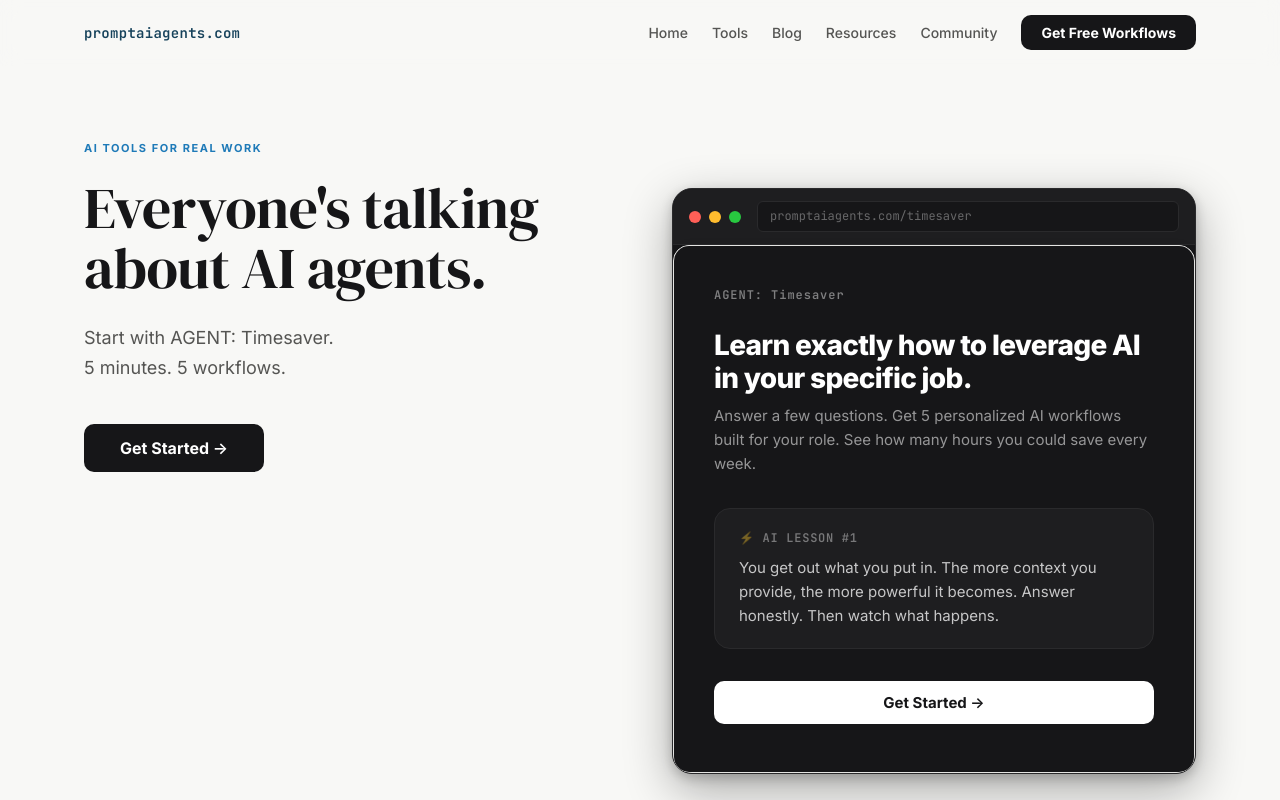
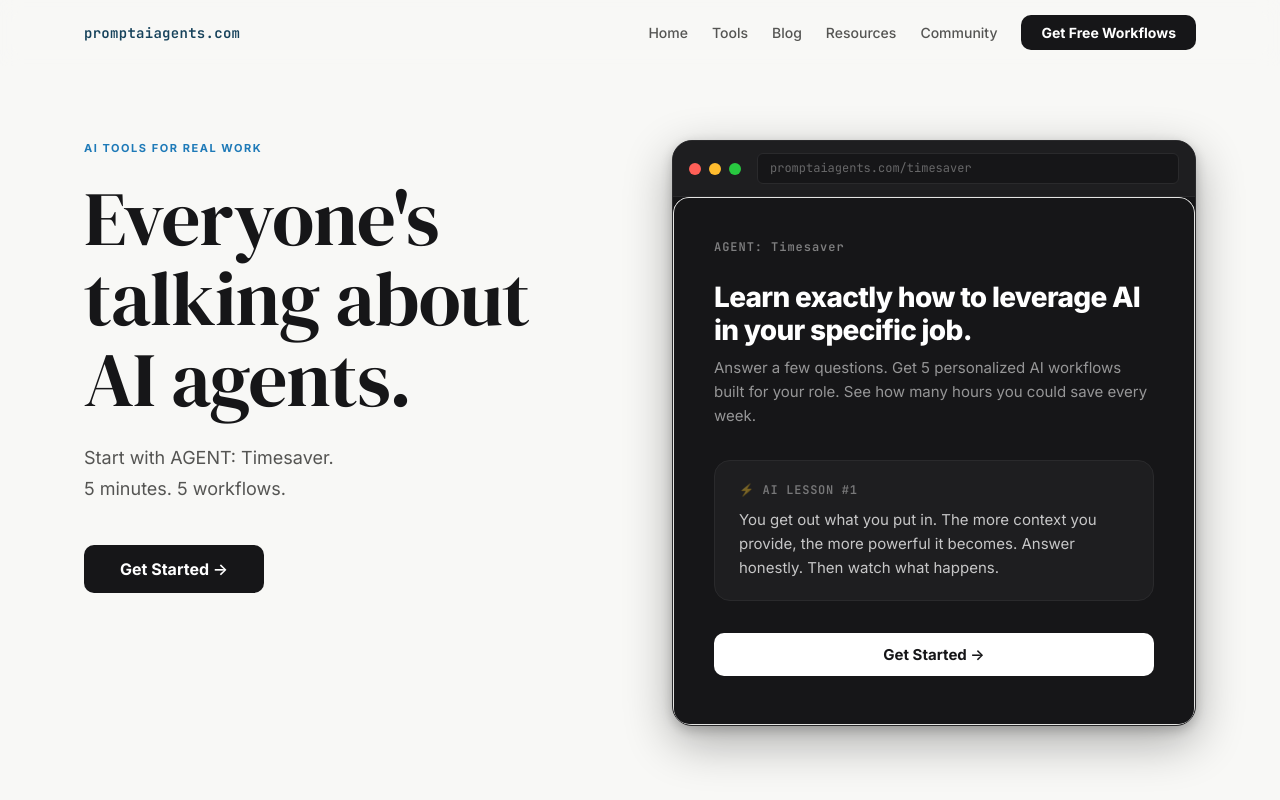
Before and after one commit to coolcalvin457-tech/agent-timesaver-nextjs, a Next.js app: page / in a window 1280 px wide. Shown: the top 800 px of the page. Built offline with nearby package versions, Linux system fonts and the light colour scheme.

Commit message:
Increase hero headline size, remove visual padding, expand tool embed to fill column

```diff
--- a/app/globals.css
+++ b/app/globals.css
@@ -1256,12 +1256,11 @@ input, textarea {
 
 .hero-visual {
   position: relative;
-  padding-top: 48px;
 }
 
 .hero-headline {
   font-family: var(--font-display);
-  font-size: clamp(2.5rem, 4.5vw, 4rem);
+  font-size: clamp(3rem, 6vw, 5.5rem);
   font-weight: 400;
   line-height: 1.05;
   letter-spacing: -0.01em;
@@ -1519,6 +1518,8 @@ input, textarea {
   background: var(--dark);
   border-color: var(--dark-border);
   box-shadow: 0 16px 48px rgba(0,0,0,0.32), 0 4px 12px rgba(0,0,0,0.20);
+  max-width: none;
+  margin: 0;
 }
 
 /* Browser chrome bar */
```
